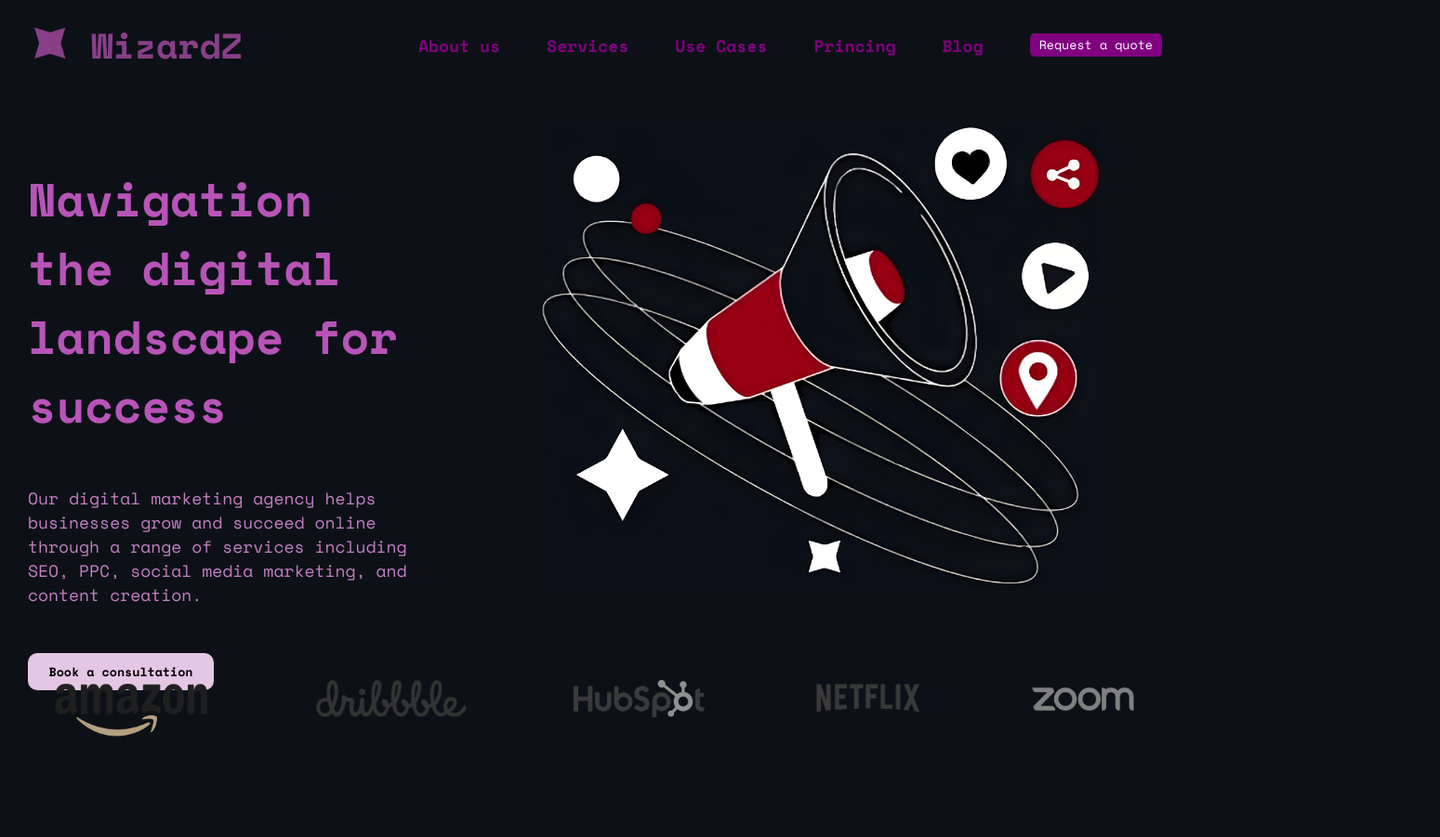
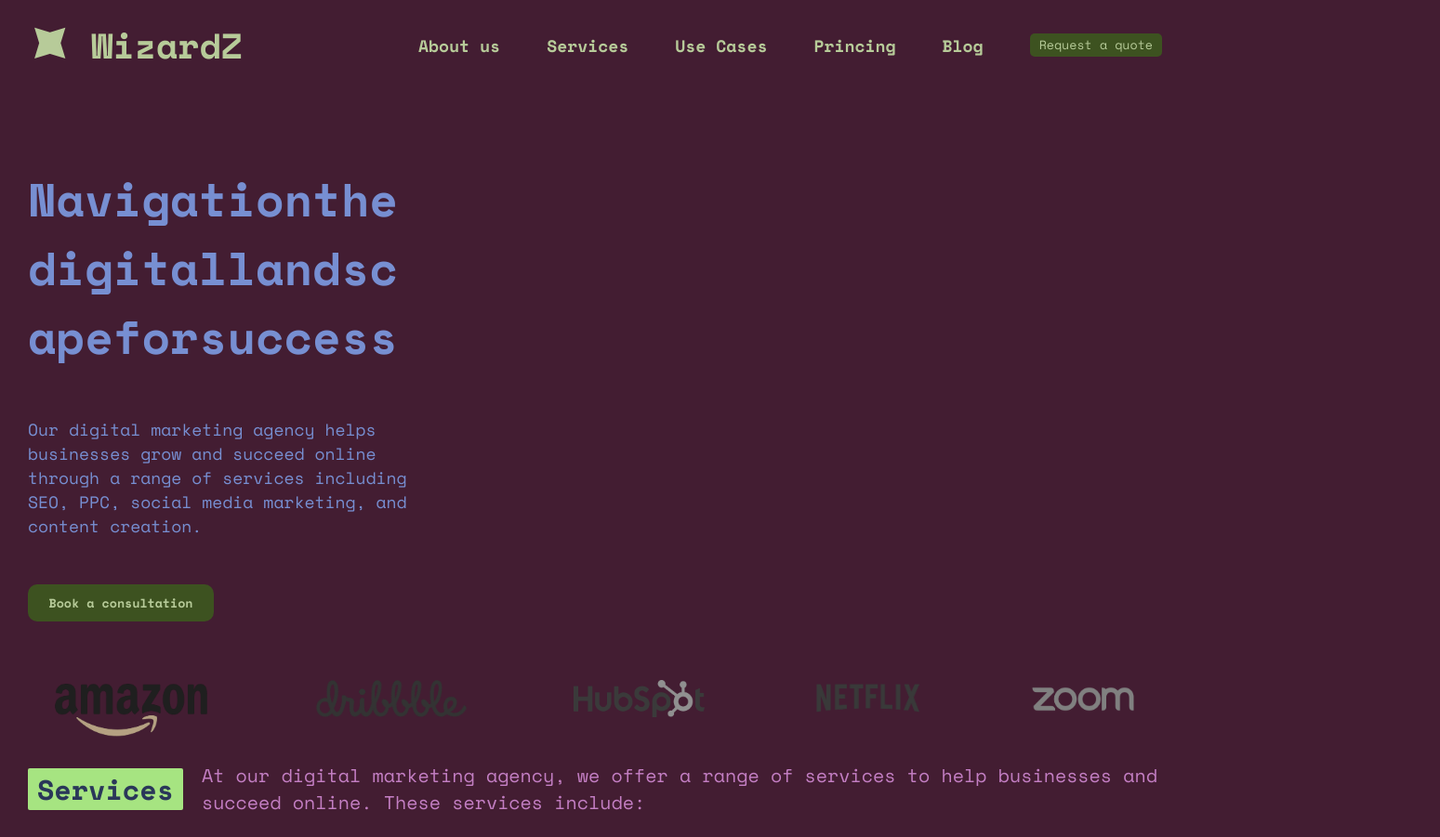
Before and after one commit to jeet-yadav/miniProject3, a plain HTML site: page index.html in a window 1280 px wide. Shown: the top 901 px of the page at 93% size, 1549 px wide, since content can reach past the window. Drawn offline with nearby package versions, Linux system fonts and the light colour scheme.

Commit message:
changed color theme :(

```diff
--- a/index.html
+++ b/index.html
@@ -7,6 +7,7 @@
     <link href="https://cdn.jsdelivr.net/npm/remixicon@4.3.0/fonts/remixicon.css"rel="stylesheet"/>
     <title>Len-ding Pyj</title>
     <link rel="stylesheet" href="style.css">
+    <link rel="stylesheet" href="style2.css">
 </head>
 <body>
     <section class="section1">
@@ -28,7 +29,7 @@
                 <button>Book a consultation</button>
             </div>
             <div class="center-part2">
-                <img src="hornupscaled.jpeg" alt="">
+                <!-- <img src="hornupscaled.jpeg" alt=""> -->
             </div>
         </div>
         <div class="section1bottom">
--- a/script.js
+++ b/script.js
@@ -53,5 +53,26 @@ function page2Animation(){
         x:300
     })
 }
-page1Animation()
-page2Animation()
+// page1Animation()
+// page2Animation()
+function navAnimation(){
+    panelText = document.querySelector(".center-part1 h1");
+    let panelh1 = panelText.textContent;
+    let splittedText = panelh1.split("");
+
+    let clutter = "";
+    splittedText.forEach(function(elem){
+        clutter += `<span>${elem}</span>`;
+    })
+    panelText.innerHTML = clutter;
+
+    let tl = gsap.timeline();
+    tl.from(" span",{
+        y:20,
+        duration: 0.5,
+        stagger: 0.1,
+        opacity: 0,
+        color: "yellow",
+    });
+}
+navAnimation();
--- a/style.css
+++ b/style.css
@@ -7,10 +7,13 @@ html, body{
     width: 100%;
 }
 body{
-    background-color: #0D1117;
-    color: purple;
+    background-color: #431D32;
+    color: #B7CB99;
     font-family: 'Space Mono';
     overflow-x: hidden;
+}
+span{
+    display: inline-block;
 }
 section{
     height: 100%;
@@ -25,7 +28,7 @@ nav{
 }
 nav h1{
     font-size: 38px;
-    color: rgb(136, 63, 136);
+    color: #B7CB99;
 }
 nav h1 i{
     font-size: 45px;
@@ -36,10 +39,9 @@ nav h4{
     font-size: 18px;
 }
 nav button{
-    background-color: purple;
+    background-color: #3D5220;
     height: 25px;
-    color: rgb(198, 163, 234);
-    color: white;
+    color: #B7CB99;
     font-family: 'Space Mono';
     border-radius: 5px;
     border: none;
@@ -65,12 +67,12 @@ nav button{
 }
 .center-part1 h1{
     font-size: 50px;
-    color: rgb(184, 84, 184);
+    color: #778FD2;
 }
 .center-part1 p{
     margin-top: 50px;
     font-size: 18px;
-    color: rgb(196, 127, 196);
+    color: #778FD2;
 }
 .center-part1 button{
     margin-top: 50px;
@@ -78,8 +80,8 @@ nav button{
     width: 200px;
     border-radius: 10px;
     border: none;
-    background-color: rgb(229, 198, 229);
-    color: black;
+    background-color: #3D5220;
+    color: #B7CB99;
     font-family: 'Space Mono';
     font-weight: 900;
 }
@@ -128,6 +130,7 @@ nav button{
     font-size: 30px;
     border-radius: 2px;
     padding: 0 10px;
+    color: #2A3759;
 }
 .services p{
     font-size: 20px;
@@ -181,7 +184,7 @@ nav button{
 }
 .container #box1{
     background-color: white;
-    box-shadow: 8px 8px 0px purple;
+    box-shadow: 8px 8px 0px #3D5220;
 }
 .container #box2{
     background-color: #1F1F1F;
@@ -191,7 +194,7 @@ nav button{
 }
 .container #box4{
     background-color: white;
-    box-shadow: 8px 8px 0px purple;
+    box-shadow: 8px 8px 0px #3D5220;
 }
 .rboxes h4{
     font-size: 20px;
```
Also changed, not shown: style2.css (added).
